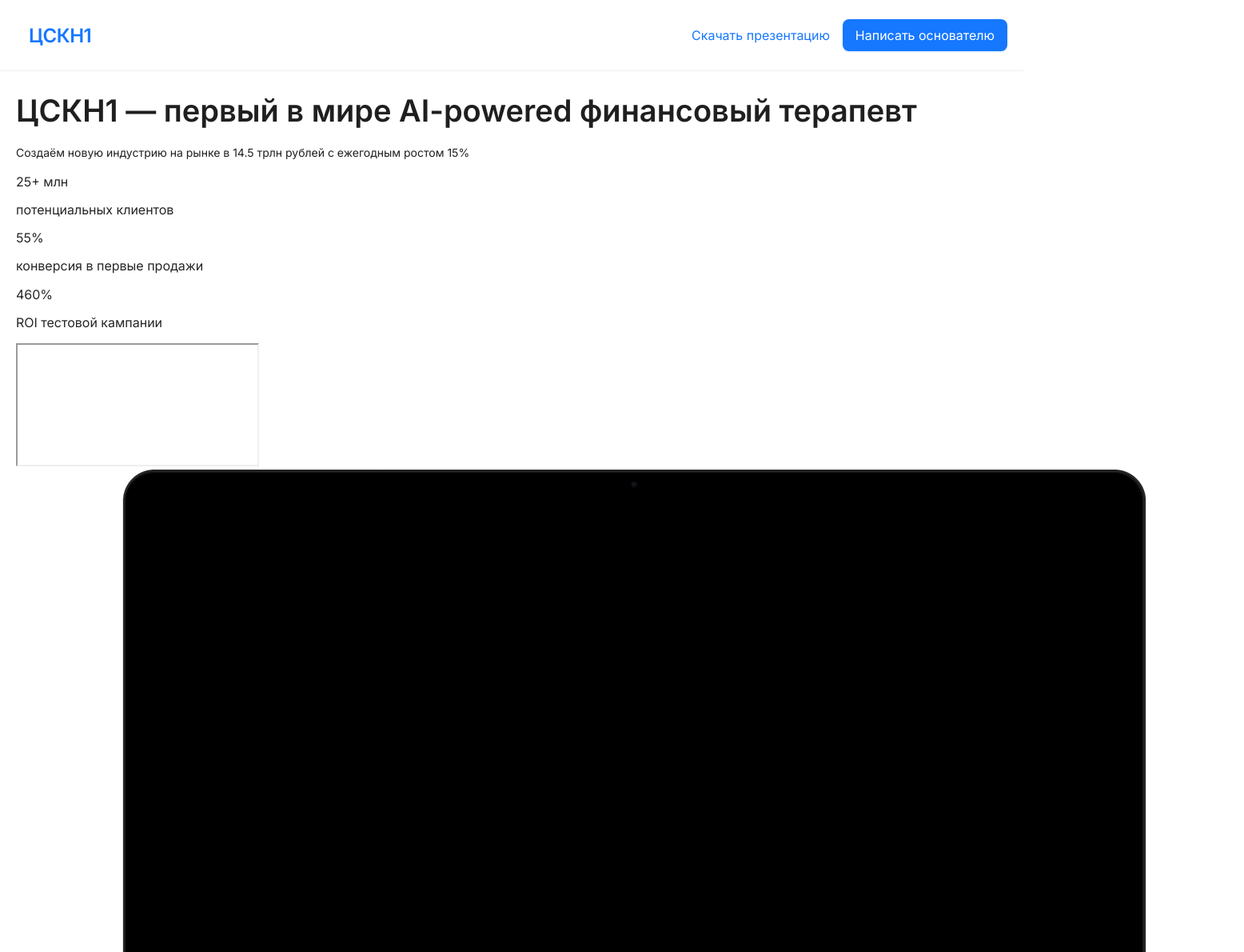
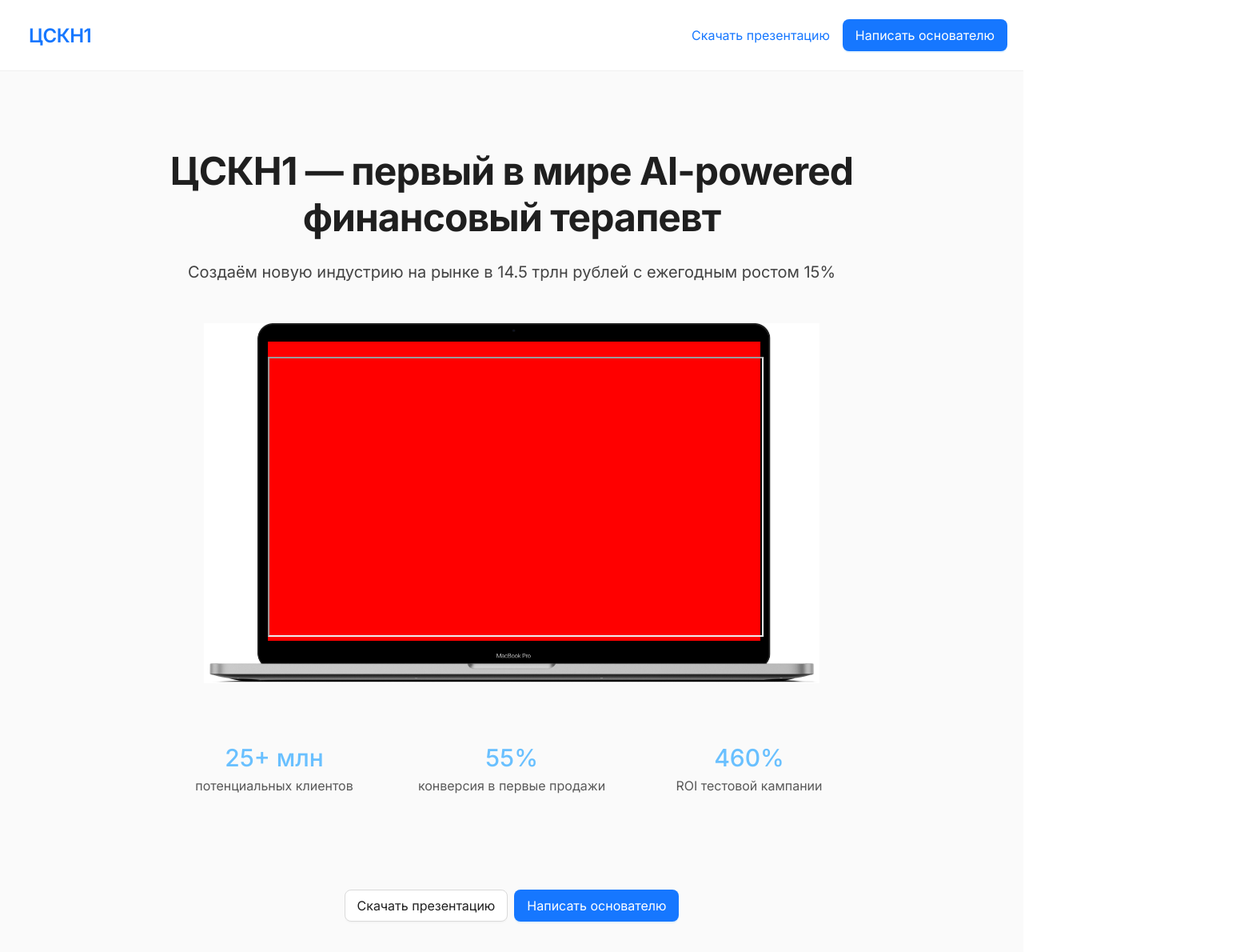
Before and after one commit to zdrnrt/cskn1, a React app: page / in a window 1280 px wide. Shown: the top 1190 px of the page at 80% size, 1556 px wide, since content can reach past the window. Built offline with nearby package versions, Linux system fonts and the light colour scheme.

Commit message:
Доработки универсального блока плиток и готовый первый блок сайта

```diff
--- a/src/App/App.js
+++ b/src/App/App.js
@@ -23,9 +23,12 @@ export default function App() {
     <ConfigProvider
       theme={{
         token: {
-          fontFamily: '"Inter", serif'
+          fontFamily: '"Inter", serif',
         },
         components: {
+          Typography: {
+            titleMarginTop: 0,
+          },
           Switch: {
             colorPrimary: "#ff4c2b",
             colorPrimaryHover: "#ff785f",
@@ -46,10 +49,11 @@ export default function App() {
         <Six />
         <Seven />
         <Eight />
-        <Nine /> */}
+        <Nine />
         <Ten />
+        */}
       </main>
-      <Footer />
+      {/* <Footer /> */}
     </ConfigProvider>
   );
 }
--- a/src/App/Component/One/One.js
+++ b/src/App/Component/One/One.js
@@ -1,8 +1,9 @@
 import React from "react";
 import { Button, Typography } from "antd";
 const { Title, Paragraph } = Typography;
-import Tile from "../../Shared/Tile"
-import macPic from "../../../img/mac.jpg"
+import Tile from "../../Shared/Tile";
+import macPic from "../../../img/mac.jpg";
+import "./One.scss";
 
 const plusesList = [
   {
@@ -20,23 +21,28 @@ const plusesList = [
 ];
 
 export default function One(){
-  const pluses = plusesList.map( (el, i) => <Tile key={i} props={el} />)
-  console.log(pluses);
+  const pluses = plusesList.map( (el, i) => <Tile key={i} data={el} />)
   return (
-    <div className="one">
-      <div className="container one__content">
-        <Title className="one__title">ЦСКН1 — первый в мире AI-powered финансовый терапевт</Title>
-        <Paragraph>Создаём новую индустрию на рынке в 14.5 трлн рублей с ежегодным ростом 15%</Paragraph>
-        <div>{pluses}</div>
+    <section className="one section">
+      <div className="container">
+        <div className="one__content">
+
+        <Title level={1} className="one__title">ЦСКН1 — первый в мире AI-powered финансовый терапевт</Title>
+        <Paragraph className="one__description">Создаём новую индустрию на рынке в 14.5 трлн рублей с ежегодным ростом 15%</Paragraph>
         <div className="one__video video">
-          <iframe class="video__iframe"></iframe>
-          <img src={macPic} alt="mac"></img>
+          <div className="video__content">
+            <img></img>
+            <iframe className="video__iframe"></iframe>
+          </div>
+          <img src={macPic} alt="mac" className="video__mac"></img>
         </div>
-        <div>
-          <Button>Скачать презентацию</Button>
-          <Button>Написать основателю</Button>
+        <div className="one__pluses">{pluses}</div>
+        <div className="one__controls">
+          <Button size="large">Скачать презентацию</Button>
+          <Button type="primary" size="large">Написать основателю</Button>
+        </div>
         </div>
       </div>
-    </div>
+    </section>
   )
 }
--- a/src/App/Component/One/One.scss
+++ b/src/App/Component/One/One.scss
@@ -1,5 +1,73 @@
 .one{
-  &__title{
-    margin: 0;
+  background-color: var(--cl-bg-section);
+  &__content{
+    max-width: 990px;
+    margin-left: auto;
+    margin-right: auto;
+  }
+  & .one__title{
+    margin-bottom: 1.5rem;
+    letter-spacing: -0.02em;
+    font-weight: 700;
+    text-align: center;
+    line-height: 1.2;
+    @media (min-width: 1200px){
+      font-size: 3rem;
+    }
+  }
+  & .one__description{
+    margin-bottom: 3rem;
+    color: var(--cl-secondary);
+    font-size: 1.25rem;
+    text-align: center;
+  }
+  &__pluses{
+    max-width: 900px;
+    margin: 0 auto 3rem;
+    display: flex;
+    flex-flow: row wrap;
+    align-items: center;
+    justify-content: center;
+    gap: 1rem;
+    @media (min-width: 768px) {
+      margin-bottom: 4rem;
+      gap: 0;
+    }
+    @media (min-width: 1200px) {
+      margin-bottom: 7.5rem;
+      gap: 0;
+    }
+  }
+  &__controls{
+    display: flex;
+    flex-flow: row wrap;
+    justify-content: center;
+    align-items: center;
+    gap: 0.5rem;
   }
 }
+.video{
+  position: relative;
+  max-width: 770px;
+  margin: 0 auto 2rem;
+  @media (min-width: 1200px){
+    margin-bottom: 5rem;
+  }
+  &__mac{
+    width: 100%;
+  }
+  &__content{
+    position: absolute;
+    top: 5%;
+    left: 50%;
+    transform: translate(-49.5%, 0);
+    width: 80%;
+    z-index: 1;
+    aspect-ratio: 16/9;
+    background-color: red;
+  }
+  &__iframe{
+    width: 100%;
+    height: 100%;
+  }
+}
--- a/src/App/Shared/Tile/Tile.js
+++ b/src/App/Shared/Tile/Tile.js
@@ -1,11 +1,15 @@
 import React from "react";
+import "./Tile.scss";
 
-export default function Tile( { props } ) {
-  const {title, description} = props;
-  return(
-    <div>
-      <p>{title}</p>
-      <p>{description}</p>
+export default function Tile(props) {
+  console.log(props);
+  const type = props?.type || "default";
+  const { title, description, steps } = props.data;
+  return (
+    <div className={`tile tile--${type}`}>
+      <p className="tile__title">{title}</p>
+      {description && <p className="tile__description">{description}</p>}
+      {steps && <p className="tile__description">{steps}</p>}
     </div>
-  )
+  );
 }
--- /dev/null
+++ b/src/App/Shared/Tile/Tile.scss
@@ -0,0 +1,27 @@
+.tile{
+  &--default{
+    flex-basis: 100%;
+    @media (min-width: 768px) {
+      flex-basis: 33%;
+    }
+    .tile__title{
+      margin-bottom: 1rem;
+      // margin-bottom: 0.5rem;
+      color: var(--cl-tile-blue);
+      font-size: 1.875rem;
+      font-weight: 500;
+      text-align: center;
+    }
+    .tile__description{
+      margin: 0;
+      text-align: center;
+      color: var(--cl-tile-grey);
+    }
+  }
+  &__title{
+    margin: 0;
+  }
+  &__description{
+    margin: 0;
+  }
+}
--- a/src/App/scss/App.scss
+++ b/src/App/scss/App.scss
@@ -1,6 +1,10 @@
 :root{
   --cl-primary: #262626;
+  --cl-secondary: #434343;
   --cl-blue: #1677ff;
+  --cl-tile-blue: #69c0ff;
+  --cl-tile-grey: #595959;
+  --cl-bg-section: #FAFAFA;
 }
 
 // @font-face {
@@ -12,15 +16,20 @@
 // }
 
 body{
-  font-family: "Inter", serif;
+  font-family: "Inter", sans-serif;
   font-size: 16px;
   color: var(--cl-primary);
   line-height: 120%;
 }
 
+h1, h2, h3 {
+  margin-top: 0;
+}
 h1 {}
 h2 {}
 h3 {}
+
+
 
 a {
   text-decoration: none;
@@ -37,9 +46,17 @@ button {
   @media (min-width: 1320px){
     padding-left: 0px;
     padding-right: 0px;
-
   }
-  @media (min-widt: 1440px){
+  @media (min-width: 1440px){
 
   }
 }
+.section{
+  padding-top: 2.5rem;
+  padding-bottom: 2.5rem;
+  @media (min-width: 1200px){
+    padding-top: 6rem;
+    padding-bottom: 6rem;
+  }
+
+}
```
